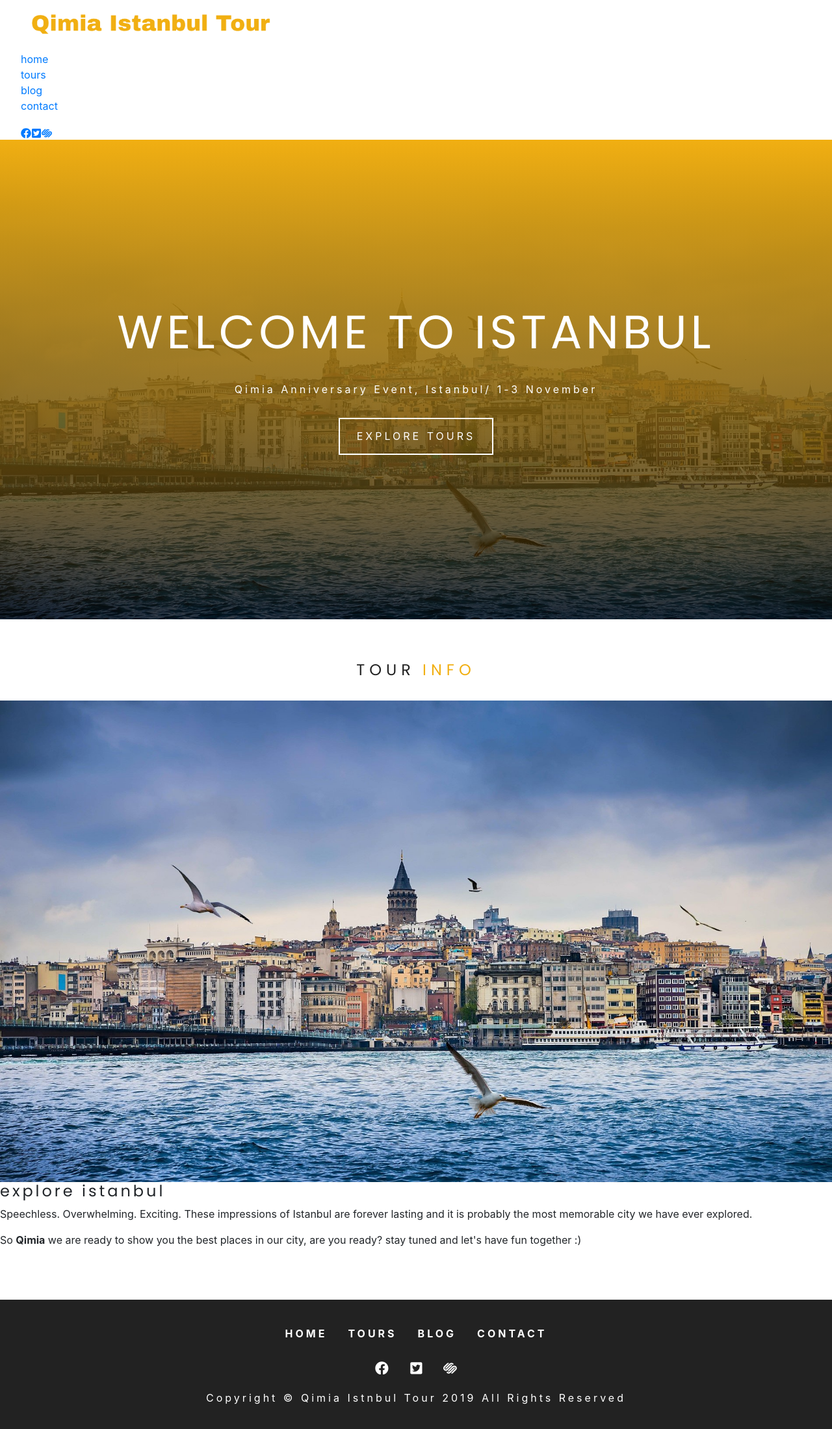
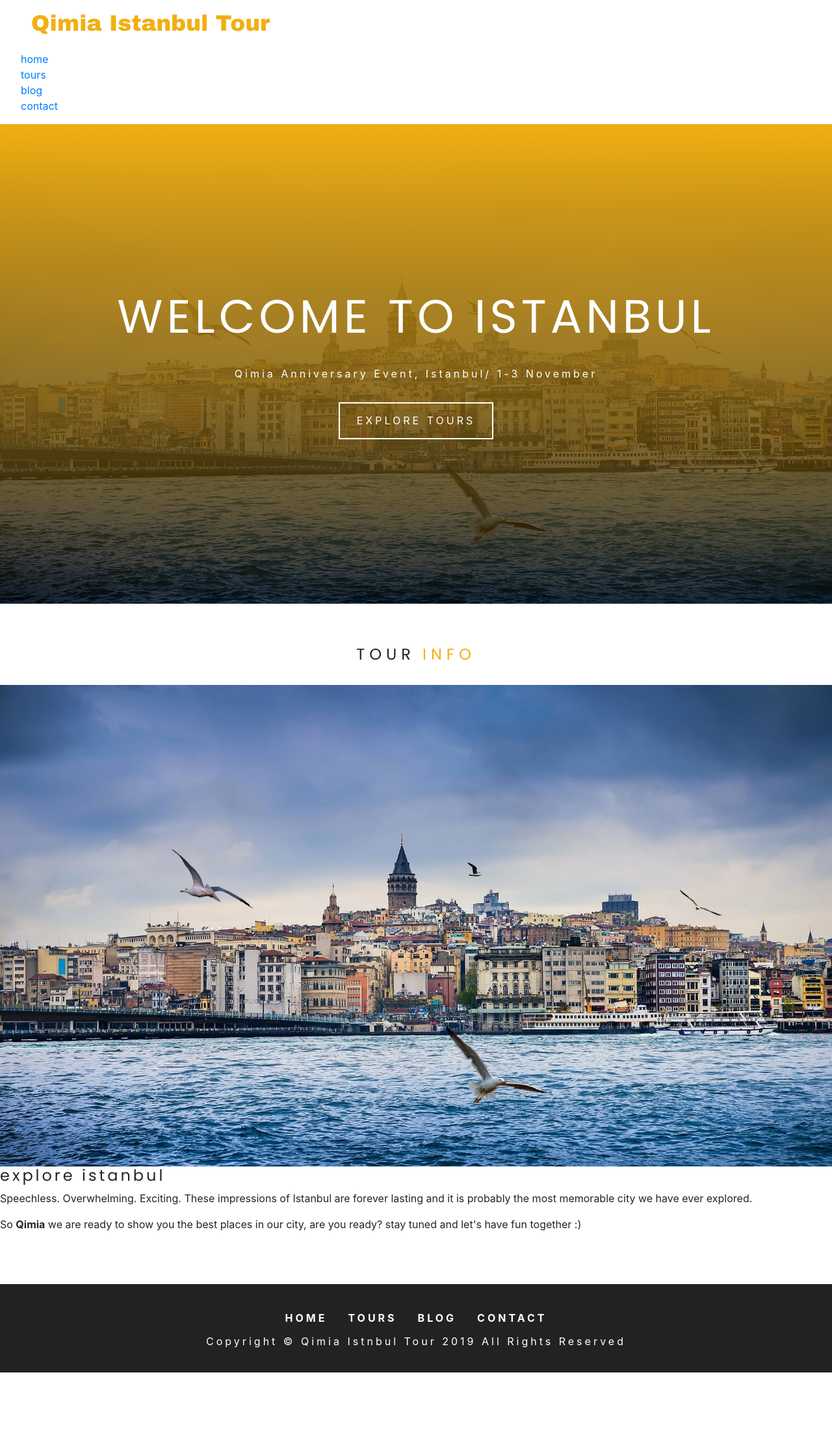
Before and after one commit to lilyanAhmetoglu/backroads, a Gatsby site: page / in a window 1280 px wide. Shown: the whole page at 65% size. After the commit the page ends 2112 px from the top, so only its background shows below. Built offline with nearby package versions, Linux system fonts and the light colour scheme; Gatsby itself is replaced by a stand-in of ours.

Commit message:
deleting social media icons

```diff
--- a/src/components/Footer.js
+++ b/src/components/Footer.js
@@ -16,20 +16,6 @@
             )
             })}
         </div>
-        <div className={styles.icons}>
-            {socialIcons.map((item, index) => {
-            return (
-                <a
-                key={index}
-                href={item.url}
-                target="_blank"
-                rel="noopener noreferrer"
-                >
-                {item.icon}
-                </a>
-            )
-            })}
-        </div>
         <div className={styles.copyright}>
             copyright &copy; Qimia Istnbul Tour {new Date().getFullYear()} all
             rights reserved
--- a/src/components/NavBar.js
+++ b/src/components/NavBar.js
@@ -34,20 +34,6 @@ const NavBar = () => {
             )
           })}
         </ul>
-        <div className={styles.navSocialLinks}>
-          {socialIcons.map((item, index) => {
-            return (
-              <a
-                key={index}
-                href={item.url}
-                target="_blank"
-                rel="noopener noreferrer"
-              >
-                {item.icon}
-              </a>
-            )
-          })}
-        </div>
       </div>
     </nav>
   )
```
